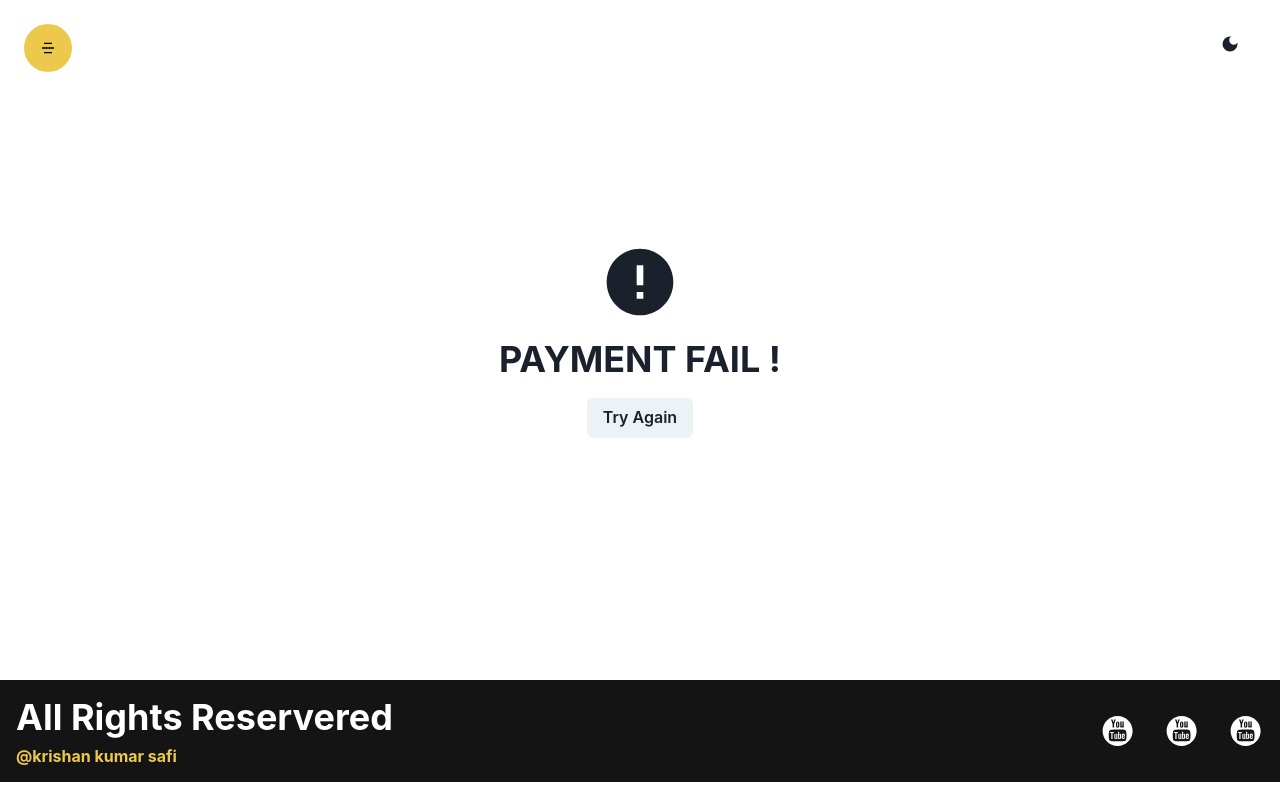
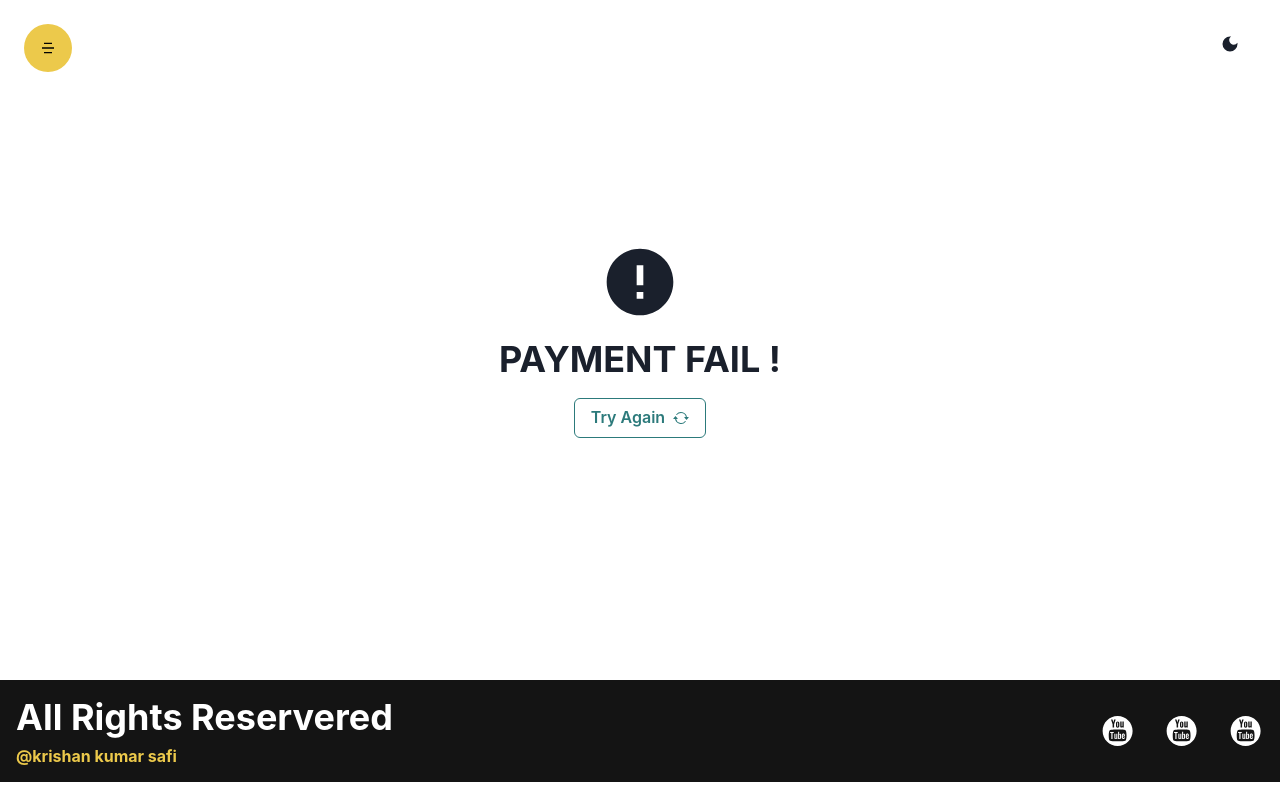
Before and after one commit to Krishukr12/Online-Course, a React (Create React App) app in the folder online_course_frontend/: page /paymentfail in a window 1280 px wide. Built offline with nearby package versions, Linux system fonts and the light colour scheme.

Commit message:
PaymentFail Page : Fixing bug with Functionality

```diff
--- a/online_course_frontend/src/Pages/Payment/PaymentFail.jsx
+++ b/online_course_frontend/src/Pages/Payment/PaymentFail.jsx
@@ -2,6 +2,7 @@ import { Button, Container, Heading, VStack } from "@chakra-ui/react";
 import React from "react";
 import { RiErrorWarningFill } from "react-icons/ri";
 import { Link } from "react-router-dom";
+import { BsArrowRepeat } from "react-icons/bs";
 export const PaymentFail = () => {
   return (
     <Container h="85vh">
@@ -9,7 +10,13 @@ export const PaymentFail = () => {
         <RiErrorWarningFill size={"5rem"} />
         <Heading textTransform={"uppercase"}>Payment Fail !</Heading>
         <Link to="/subscribe">
-          <Button>Try Again</Button>
+          <Button
+            variant="outline"
+            colorScheme="teal"
+            rightIcon={<BsArrowRepeat />}
+          >
+            Try Again
+          </Button>
         </Link>
       </VStack>
     </Container>
```
